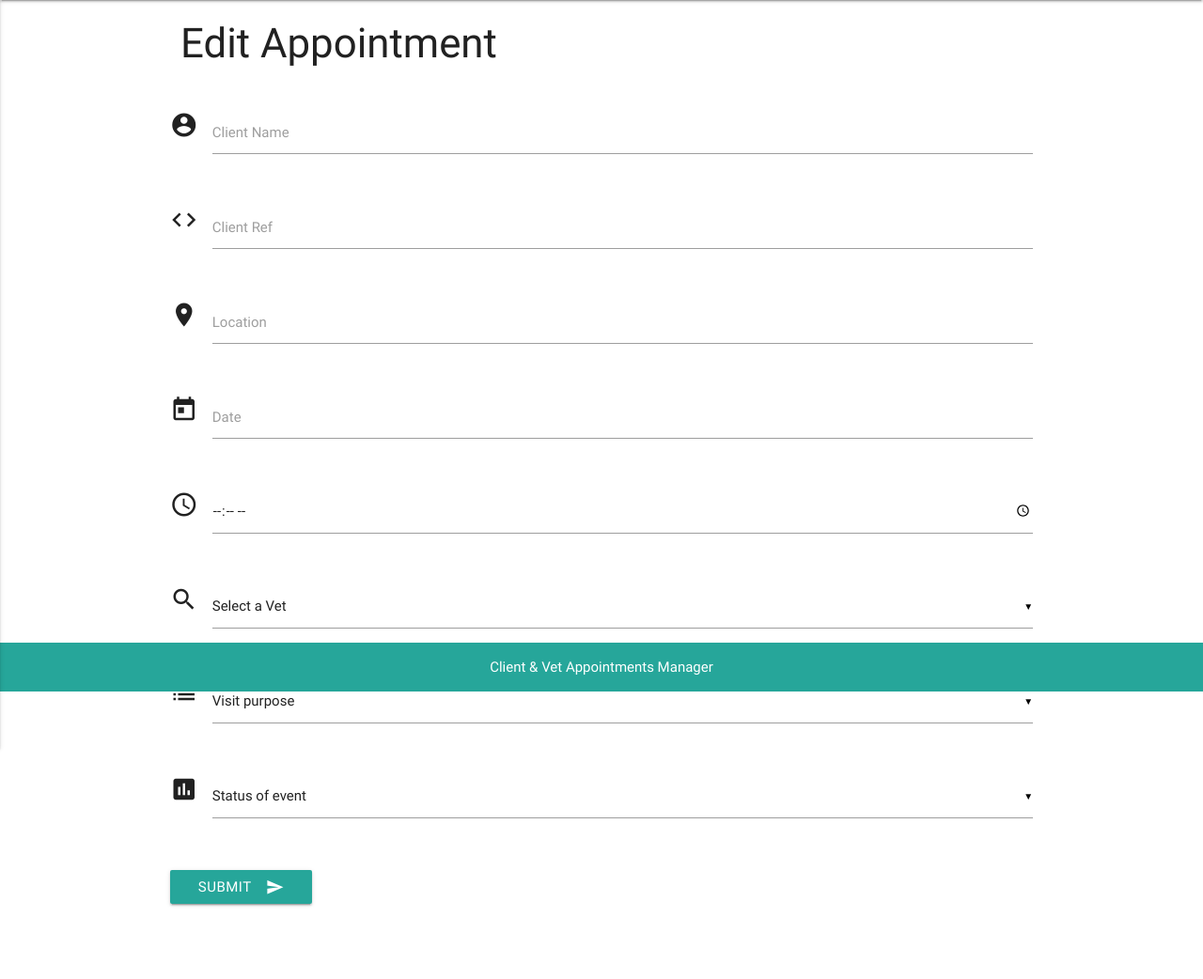
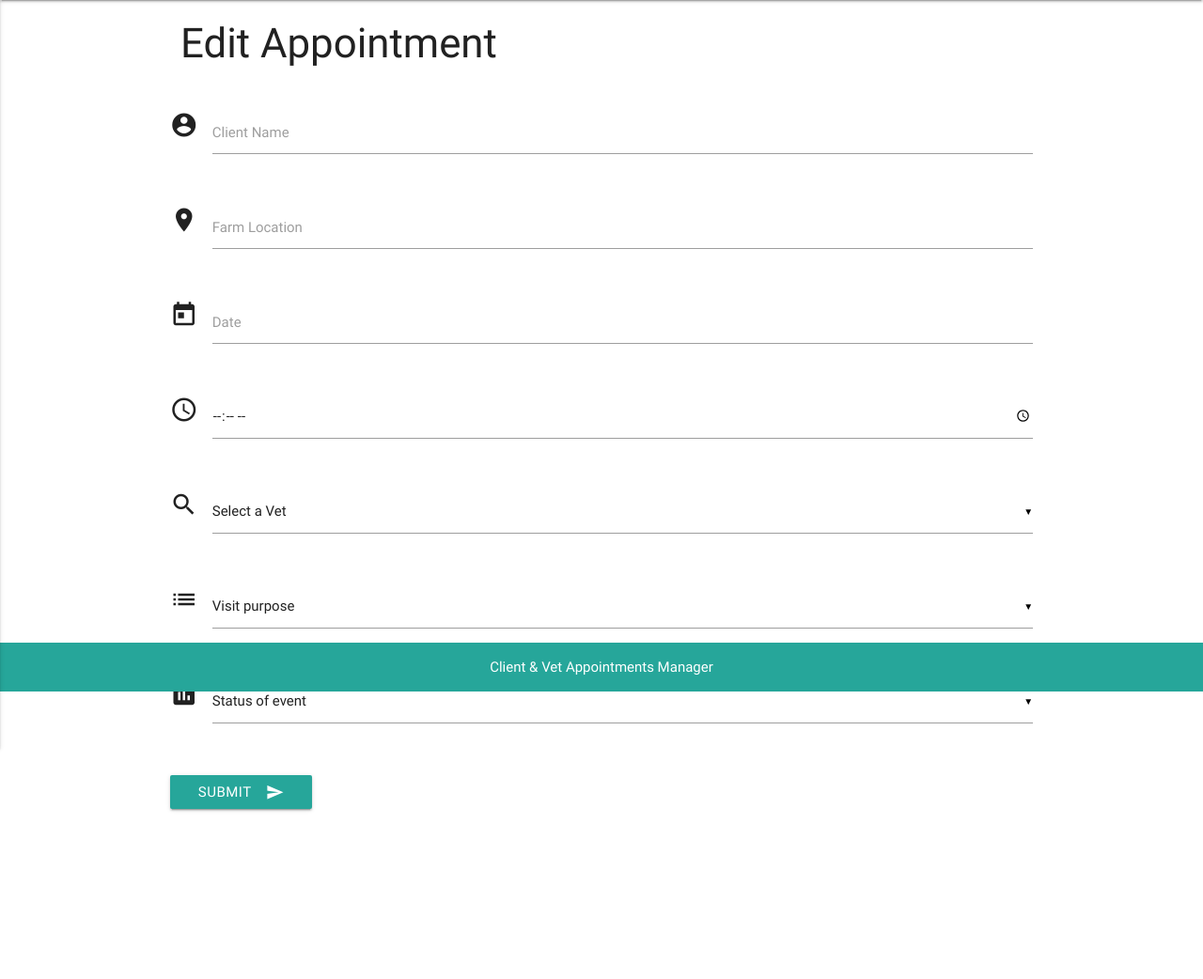
Before and after one commit to lisaannbyrne1/MSP3-AHI-AppManager, a Flask app: template templates/edit_event.html in a window 1280 px wide. Shown: the part 64-1106 px from the top of the page at 94% size. After the commit the page ends 928 px from the top, so only its background shows below. Run offline with Flask 2, Linux system fonts and the light colour scheme; the template is opened without the code that fills it, so the values that code supplies are empty; some libraries are stand-ins or nearby versions.

Commit message:
update edit app form

```diff
--- a/templates/edit_event.html
+++ b/templates/edit_event.html
@@ -17,17 +17,9 @@
 
       <div class="row">
         <div class="input-field col s12">
-          <i class="material-icons prefix">code</i>
-          <input id="client_ref" name="client_ref" type="text" class="validate" required maxlength="7" readonly value="{{event.client_ref}}">
-          <label for="icon_code">Client Ref</label>
-        </div>
-      </div>
-
-      <div class="row">
-        <div class="input-field col s12">
           <i class="material-icons prefix">location_on</i>
           <input id="location" name="location" type="text" class="validate" required readonly value="{{event.location}}">
-          <label for="icon_location_on">Location</label>
+          <label for="icon_location_on">Farm Location</label>
         </div>
       </div>
 
```
